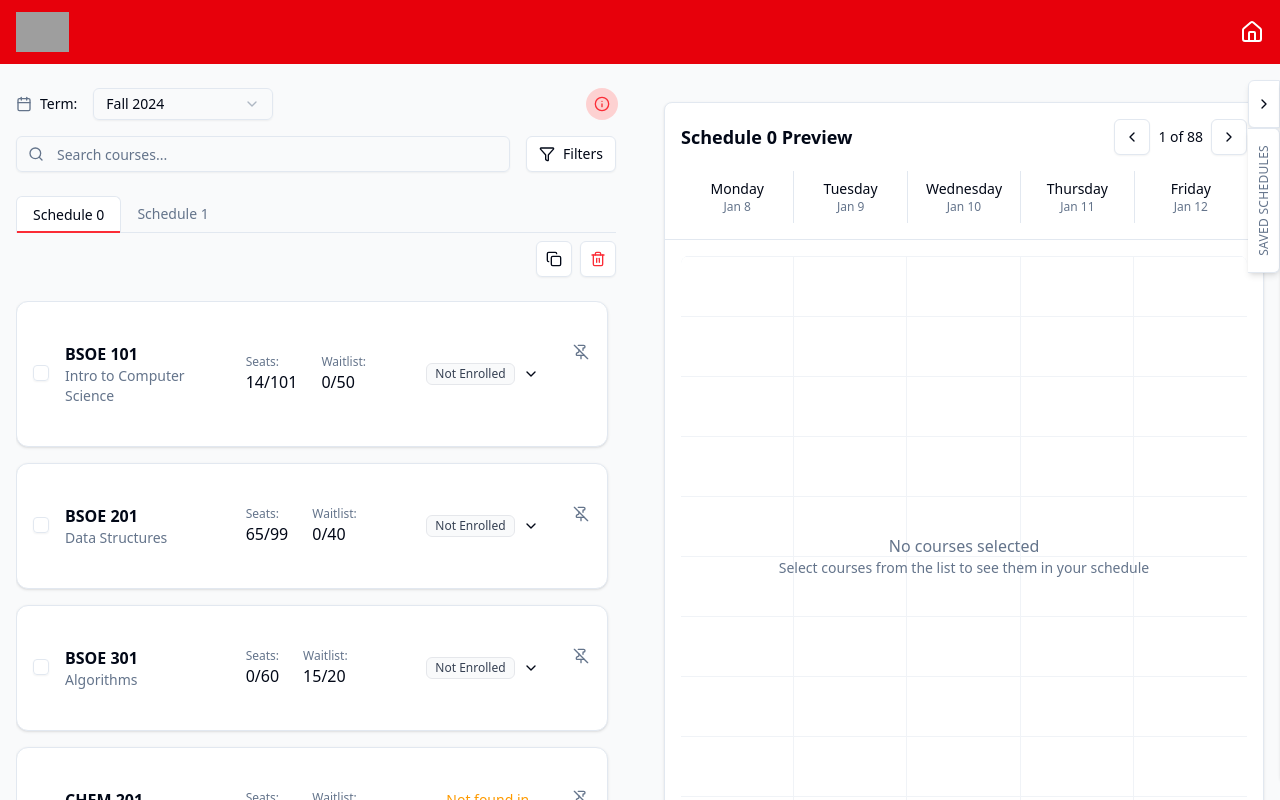
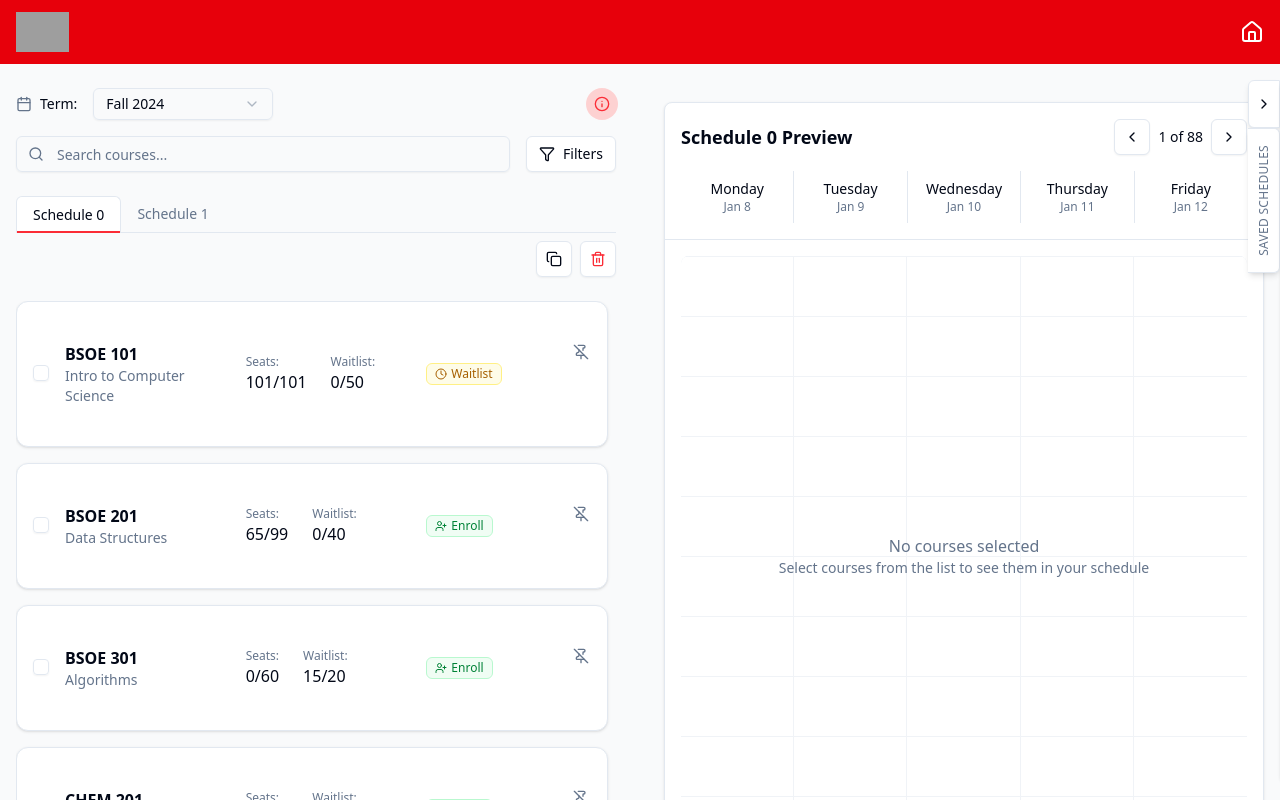
Before and after one commit to enibalo/ScheduleBuilder, a Next.js app: page /schedule in a window 1280 px wide. Shown: the top 800 px of the page. Built offline with nearby package versions, Linux system fonts and the light colour scheme; grey boxes are pictures that could not be loaded.

Commit message:
seperate course list into its own component
# move course list into its own component
- remove the dropdown in enrolement status since thats not how we planned the feature to work at all

```diff
--- /dev/null
+++ b/src/app/components/CourseList.jsx
@@ -0,0 +1,76 @@
+import {
+  Pin,
+  PinOff,
+} from "lucide-react"
+
+import { Button } from "@/components/ui/button"
+import { Checkbox } from "@/components/ui/checkbox"
+import { Card, CardContent } from "@/components/ui/card"
+
+import EnrollmentStatus from "@/app/components/EnrollmentStatus"
+
+function CourseList({ courses, toggleCourseSelection, toggleCoursePinned }) {
+  return (
+    <div className="space-y-4 max-h-[calc(100vh-16rem)] overflow-y-auto pr-2">
+      {courses.length > 0 ? (
+        courses.map((course) => (
+          <Card key={course.id} className="overflow-hidden">
+            <CardContent className="p-0">
+              <div className="relative p-4">
+                <Button
+                  variant="ghost"
+                  size="icon"
+                  className="absolute top-2 right-2"
+                  onClick={() => toggleCoursePinned(course.id)}
+                >
+                  {course.pinned ? (
+                    <Pin className="h-4 w-4 text-red-500 fill-red-500" />
+                  ) : (
+                    <PinOff className="h-4 w-4 text-muted-foreground" />
+                  )}
+                </Button>
+                <div className="flex items-center">
+                  <div className="mr-4">
+                    <Checkbox
+                      checked={course.selected}
+                      onCheckedChange={() => toggleCourseSelection(course.id)}
+                    />
+                  </div>
+                  <div className="flex-1 grid grid-cols-1 md:grid-cols-3 gap-4">
+                    <div>
+                      <h3 className="font-bold">{course.code}</h3>
+                      <p className="text-sm text-muted-foreground">{course.title}</p>
+                    </div>
+                    <div className="flex flex-col md:flex-row md:items-center gap-2 md:gap-6">
+                      <div>
+                        <p className="text-xs text-muted-foreground">Seats:</p>
+                        <p className="font-medium">
+                          {course.seats.available}/{course.seats.total}
+                        </p>
+                      </div>
+                      <div>
+                        <p className="text-xs text-muted-foreground">Waitlist:</p>
+                        <p className="font-medium">
+                          {course.waitlist.count}/{course.waitlist.capacity}
+                        </p>
+                      </div>
+                    </div>
+                    <div className="flex items-center">
+                      <EnrollmentStatus course={course} />
+                    </div>
+                  </div>
+                </div>
+              </div>
+            </CardContent>
+          </Card>
+        ))
+      ) : (
+        <div className="text-center py-8 text-muted-foreground">
+          No courses found. Try adjusting your search.
+        </div>
+      )}
+    </div>
+  )
+}
+
+export default CourseList
--- a/src/app/components/EnrollmentStatus.jsx
+++ b/src/app/components/EnrollmentStatus.jsx
@@ -10,121 +10,25 @@ import {
   Clock,
 } from "lucide-react"
 
-import {
-  DropdownMenu,
-  DropdownMenuContent,
-  DropdownMenuItem,
-  DropdownMenuSeparator,
-  DropdownMenuTrigger,
-} from "@/components/ui/dropdown-menu"
 
-import { Button } from "@/components/ui/button"
-
-
-function EnrollmentStatus({ course, enrollmentStatus, handleAction }) {
-  const getCourseEnrollmentStatus = (courseId) => {
-    return enrollmentStatus[courseId] || "not-enrolled"
-  }
-
-  const status = getCourseEnrollmentStatus(course.id);
-
-  const handleEnroll = (courseId) => {
-    handleAction(courseId, "enroll");
-  };
-  const handleWaitlist = (courseId) => {
-    handleAction(courseId, "waitlist");
-  };
-  const handleDrop = (courseId) => {
-    handleAction(courseId, "drop");
-  };
-
-  let badgeContent = null
-
-  if (status === "enrolled") {
-    badgeContent = (
+function EnrollmentStatus({ course }) {
+  if (course.seats.available < course.seats.total) {
+    return (
       <Badge variant="outline" className="bg-green-50 text-green-700 border-green-200 flex items-center gap-1">
-        <Check className="h-3 w-3" /> Enrolled
+        <UserPlus className="h-3 w-3" /> Enroll
       </Badge>
     )
-  } else if (status === "waitlisted") {
-    badgeContent = (
+  } else if (course.seats.available >= course.seats.total) {
+    return (
       <Badge variant="outline" className="bg-yellow-50 text-yellow-700 border-yellow-200 flex items-center gap-1">
-        <Clock className="h-3 w-3" /> Waitlisted
-      </Badge>
-    )
-  } else if (course.status === "not-found") {
-    return (
-      <div className="flex items-center text-amber-500">
-        <AlertTriangle className="h-4 w-4 mr-1" />
-        <span className="text-sm">Not found in schedule</span>
-      </div>
-    )
-  } else {
-    badgeContent = (
-      <Badge variant="outline" className="bg-gray-50 text-gray-700 border-gray-200 flex items-center gap-1">
-        Not Enrolled
+        <Clock className="h-3 w-3" /> Waitlist
       </Badge>
     )
   }
 
   return (
-    <DropdownMenu>
-      <DropdownMenuTrigger asChild>
-        <Button variant="ghost" className="p-0 h-auto hover:bg-transparent">
-          <div className="flex items-center gap-1">
-            {badgeContent}
-            <ChevronDown className="h-3 w-3 ml-1" />
-          </div>
-        </Button>
-      </DropdownMenuTrigger>
-      <DropdownMenuContent align="end">
-        {status !== "enrolled" && course.seats.available > 0 && (
-          <DropdownMenuItem onClick={() => handleEnroll(course.id)}>
-            <UserPlus className="h-4 w-4 mr-2" />
-            <span>Enroll</span>
-          </DropdownMenuItem>
-        )}
-
-        {status !== "waitlisted" &&
-          course.seats.available === 0 &&
-          course.waitlist.count < course.waitlist.capacity && (
-            <DropdownMenuItem onClick={() => handleWaitlist(course.id)}>
-              <Clock className="h-4 w-4 mr-2" />
-              <span>Join Waitlist</span>
-            </DropdownMenuItem>
-          )}
-
-        {(status === "enrolled" || status === "waitlisted") && (
-          <>
-            {status === "enrolled" && course.seats.available === 0 && (
-              <DropdownMenuItem onClick={() => handleWaitlist(course.id)}>
-                <Clock className="h-4 w-4 mr-2" />
-                <span>Move to Waitlist</span>
-              </DropdownMenuItem>
-            )}
-
-            {status === "waitlisted" && course.seats.available > 0 && (
-              <DropdownMenuItem onClick={() => handleEnroll(course.id)}>
-                <UserPlus className="h-4 w-4 mr-2" />
-                <span>Move to Enrolled</span>
-              </DropdownMenuItem>
-            )}
-
-            <DropdownMenuSeparator />
-
-            <DropdownMenuItem
-              onClick={() => handleDrop(course.id)}
-              className="text-destructive focus:text-destructive"
-            >
-              <UserMinus className="h-4 w-4 mr-2" />
-              <span>Drop Course</span>
-            </DropdownMenuItem>
-          </>
-        )}
-      </DropdownMenuContent>
-    </DropdownMenu>
+    <></>
   )
-
 }
 
 export default EnrollmentStatus
--- a/src/app/schedule/baseData.json
+++ b/src/app/schedule/baseData.json
@@ -4,7 +4,7 @@
       "code": "BSOE 101",
       "title": "Intro to Computer Science",
       "seats": {
-        "available": 14,
+        "available": 101,
         "total": 101
       },
       "waitlist": {
--- a/src/app/schedule/page.jsx
+++ b/src/app/schedule/page.jsx
@@ -4,14 +4,6 @@ import { useState, useMemo, useEffect } from "react"
 import {
   Search,
   Filter,
-  AlertTriangle,
-  Check,
-  Pin,
-  PinOff,
-  ChevronDown,
-  UserPlus,
-  UserMinus,
-  Clock,
   Info,
   Calendar,
   Copy,
@@ -19,8 +11,6 @@ import {
 } from "lucide-react"
 import { Input } from "@/components/ui/input"
 import { Button } from "@/components/ui/button"
-import { Checkbox } from "@/components/ui/checkbox"
-import { Card, CardContent } from "@/components/ui/card"
 import {
   Dialog,
   DialogContent,
@@ -37,13 +27,13 @@ import { SavedSchedules } from "@/app/components/saved-schedules"
 import { SuccessDialog } from "@/app/components/success-dialog"
 import { FilterDialog } from "@/app/components/filter-dialog"
 import { AppHeader } from "@/app/components/app-header"
-import EnrollmentStatus from "@/app/components/EnrollmentStatus"
 import { Tooltip, TooltipContent, TooltipProvider, TooltipTrigger } from "@/components/ui/tooltip"
 
 
 import { useRouter } from "next/navigation";
 
 import baseData from "@/app/schedule/baseData.json";
+import CourseList from "../components/CourseList"
 
 
 const colors = {
@@ -474,65 +464,7 @@ export default function CourseSearch() {
               </div>
             </div>
 
-            <div className="space-y-4 max-h-[calc(100vh-16rem)] overflow-y-auto pr-2">
-              {filteredCourses.length > 0 ? (
-                filteredCourses.map((course) => (
-                  <Card key={course.id} className="overflow-hidden">
-                    <CardContent className="p-0">
-                      <div className="relative p-4">
-                        <Button
-                          variant="ghost"
-                          size="icon"
-                          className="absolute top-2 right-2"
-                          onClick={() => toggleCoursePinned(course.id)}
-                        >
-                          {course.pinned ? (
-                            <Pin className="h-4 w-4 text-red-500 fill-red-500" />
-                          ) : (
-                            <PinOff className="h-4 w-4 text-muted-foreground" />
-                          )}
-                        </Button>
-                        <div className="flex items-center">
-                          <div className="mr-4">
-                            <Checkbox
-                              checked={course.selected}
-                              onCheckedChange={() => toggleCourseSelection(course.id)}
-                            />
-                          </div>
-                          <div className="flex-1 grid grid-cols-1 md:grid-cols-3 gap-4">
-                            <div>
-                              <h3 className="font-bold">{course.code}</h3>
-                              <p className="text-sm text-muted-foreground">{course.title}</p>
-                            </div>
-                            <div className="flex flex-col md:flex-row md:items-center gap-2 md:gap-6">
-                              <div>
-                                <p className="text-xs text-muted-foreground">Seats:</p>
-                                <p className="font-medium">
-                                  {course.seats.available}/{course.seats.total}
-                                </p>
-                              </div>
-                              <div>
-                                <p className="text-xs text-muted-foreground">Waitlist:</p>
-                                <p className="font-medium">
-                                  {course.waitlist.count}/{course.waitlist.capacity}
-                                </p>
-                              </div>
-                            </div>
-                            <div className="flex items-center">
-                              <EnrollmentStatus course={course} enrollmentStatus={enrollmentStatus} handleAction={handleAction} />
-                            </div>
-                          </div>
-                        </div>
-                      </div>
-                    </CardContent>
-                  </Card>
-                ))
-              ) : (
-                <div className="text-center py-8 text-muted-foreground">
-                  No courses found. Try adjusting your search.
-                </div>
-              )}
-            </div>
+            <CourseList courses={activeScheduleData.courses} toggleCourseSelection={toggleCourseSelection} toggleCoursePinned={toggleCoursePinned} />
 
             <div className="mt-6 p-4 border rounded-md bg-muted/20">
               <h3 className="font-medium mb-2">Selected Courses in {activeScheduleData.name}</h3>
```
